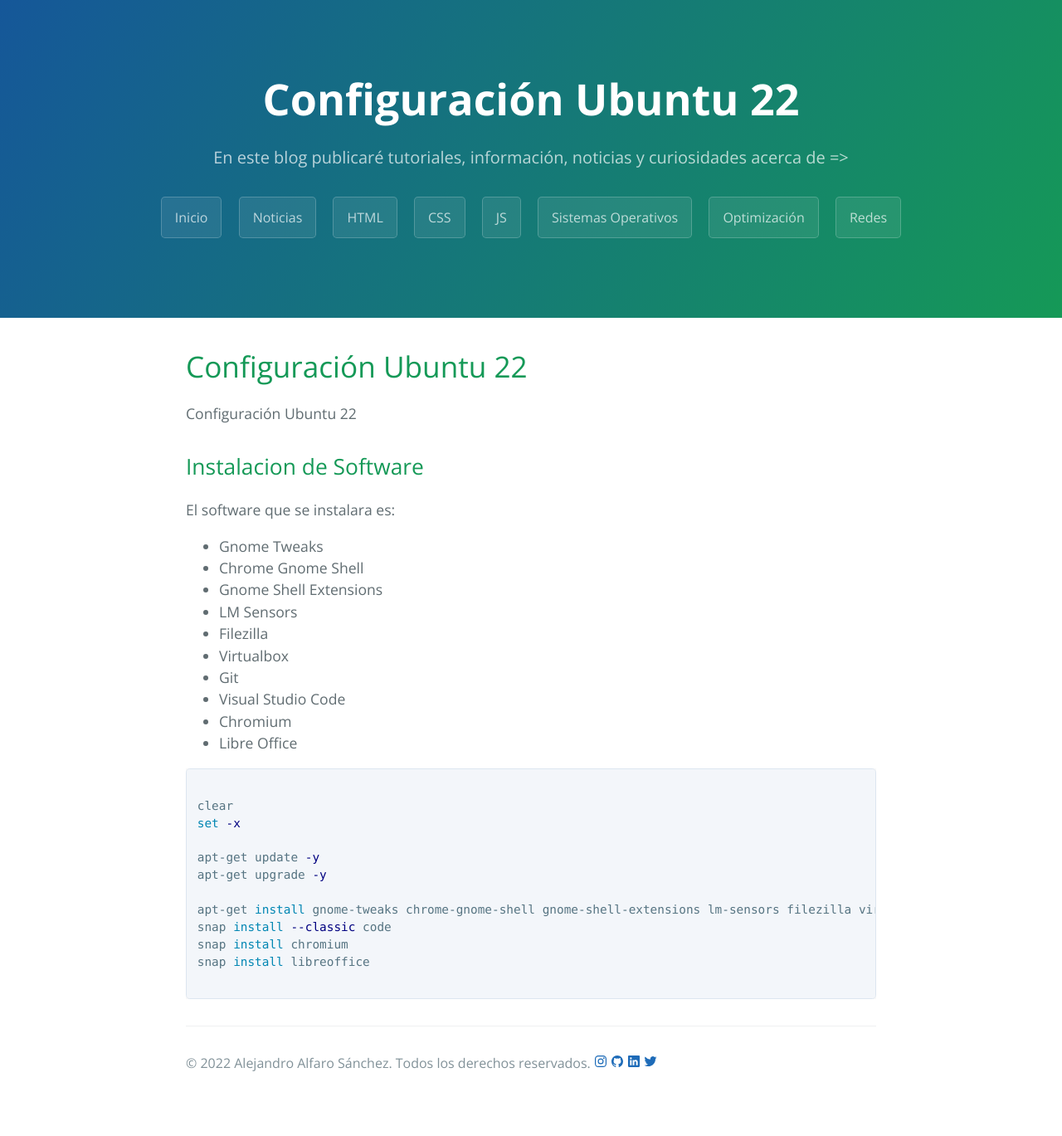
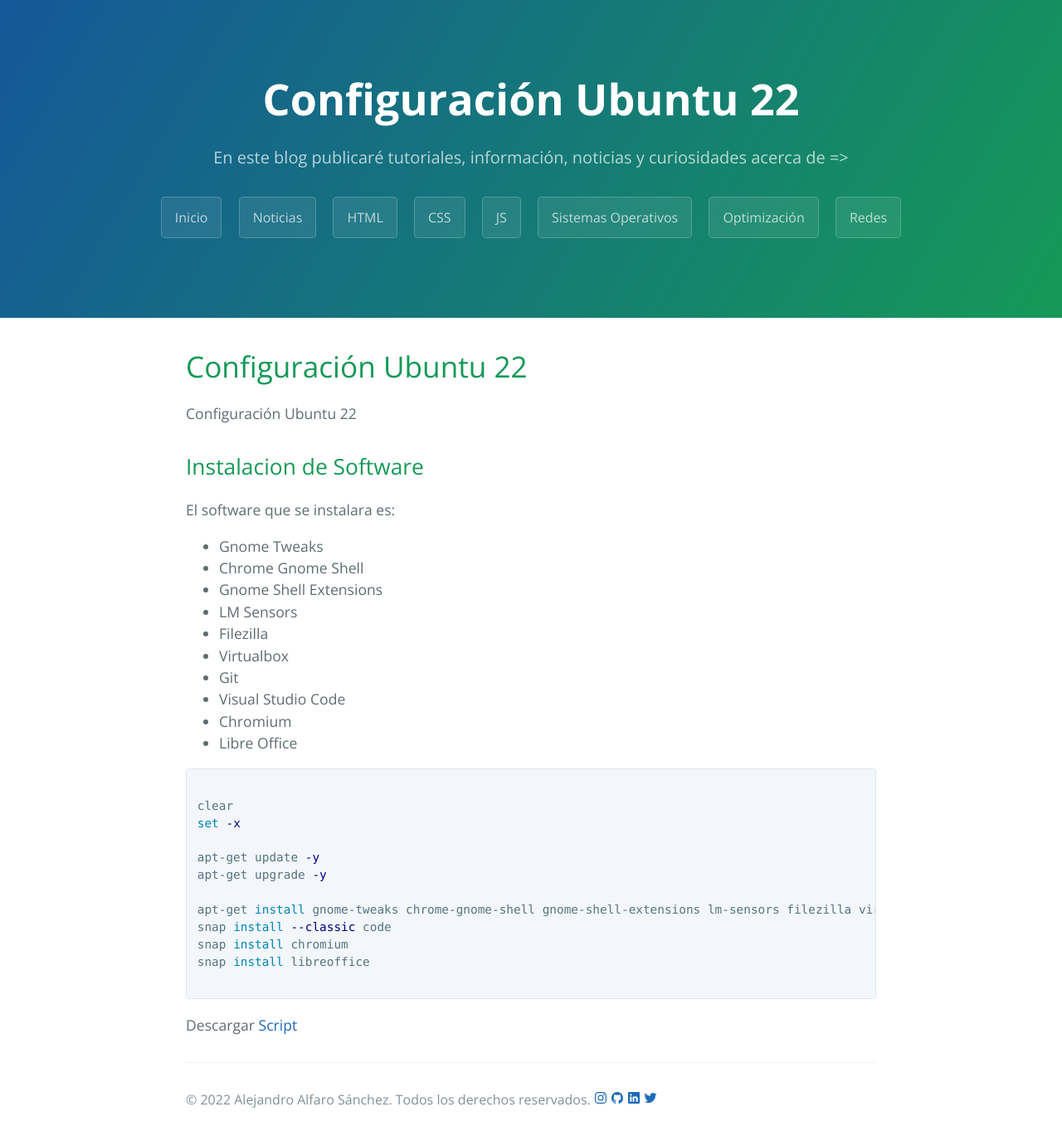
Before and after one commit to alejandroalsa/alejandroalsa.github.io, a Jekyll site: the page built from so/ubuntu/configuracion/index.md, in a window 1280 px wide. Shown: the whole page at 83% size. Built offline with Jekyll 4.4.1, drawn with Linux system fonts in a browser that asks for light colours; our own code applies the rules of GitHub Pages for plain Markdown files; before the commit the page ends 1325 px from its top, so only the background shows below that.

Commit message:
Enlace
Signed-off-by: Alejandro <alejandro@alejandroalsa.es>

````diff
--- a/so/ubuntu/configuracion/index.md
+++ b/so/ubuntu/configuracion/index.md
@@ -35,3 +35,5 @@
 snap install libreoffice
 
 ```
+
+Descargar [Script](install.sh)
````
